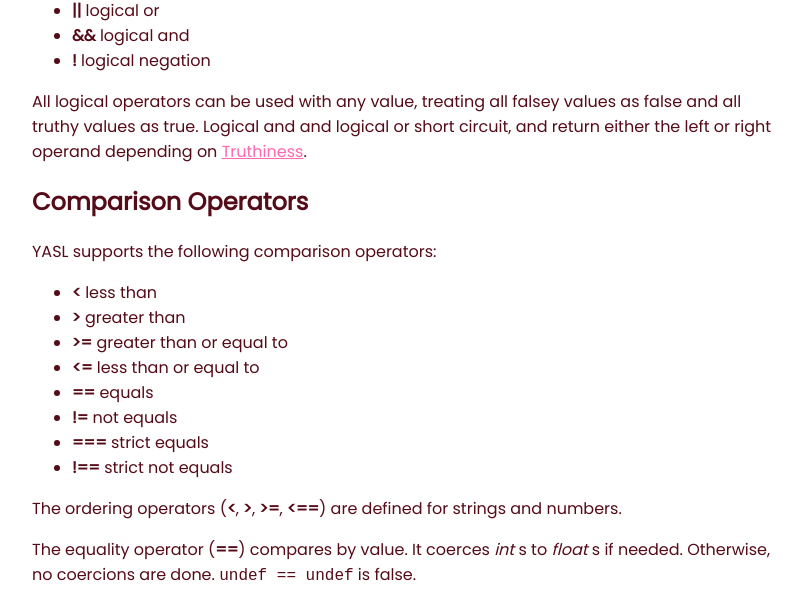
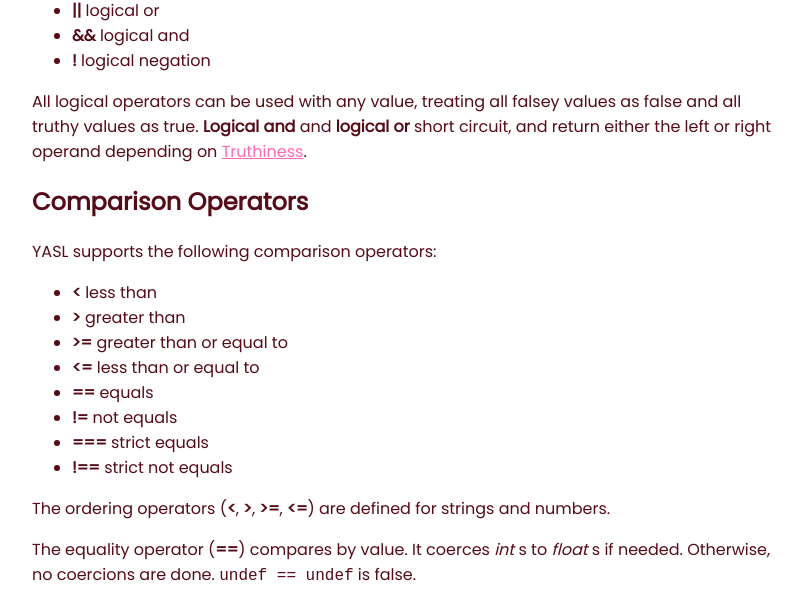
Before and after one commit to yasl-lang/docs, a Jekyll site: the page built from expressions/operators.md, in a window 1280 px wide. Shown: the part 1039-1645 px from the top of the page, without its empty margins (233-1044 px from the left). Built offline with Jekyll 4.4.1, drawn with Linux system fonts in a browser that asks for light colours; our own code applies the rules of GitHub Pages for plain Markdown files; a script that is not in the unit is left out.

```diff
--- a/expressions/operators.md
+++ b/expressions/operators.md
@@ -37,7 +37,7 @@ YASL supports the following logical operators:
 * **&&** logical and
 * **!** logical negation
 
-All logical operators can be used with any value, treating all falsey values as false and all truthy values as true. Logical and and logical or short circuit, and return either the left or right operand depending on [Truthiness](/docs/control-flow/truthiness).
+All logical operators can be used with any value, treating all falsey values as false and all truthy values as true. **Logical and** and **logical or** short circuit, and return either the left or right operand depending on [Truthiness](/docs/control-flow/truthiness).
 
 ## Comparison Operators
 YASL supports the following comparison operators:
@@ -51,7 +51,7 @@ YASL supports the following comparison operators:
 * **===** strict equals
 * **!==** strict not equals
 
-The ordering operators (**\<**, **\>**, **\>=**, **\<==**) are defined for strings and numbers.
+The ordering operators (**\<**, **\>**, **\>=**, **\<=**) are defined for strings and numbers.
 
 The equality operator (**==**) compares by value. It coerces _int_ s to _float_ s if needed. Otherwise, no coercions are done. `undef == undef` is false.
 
```
